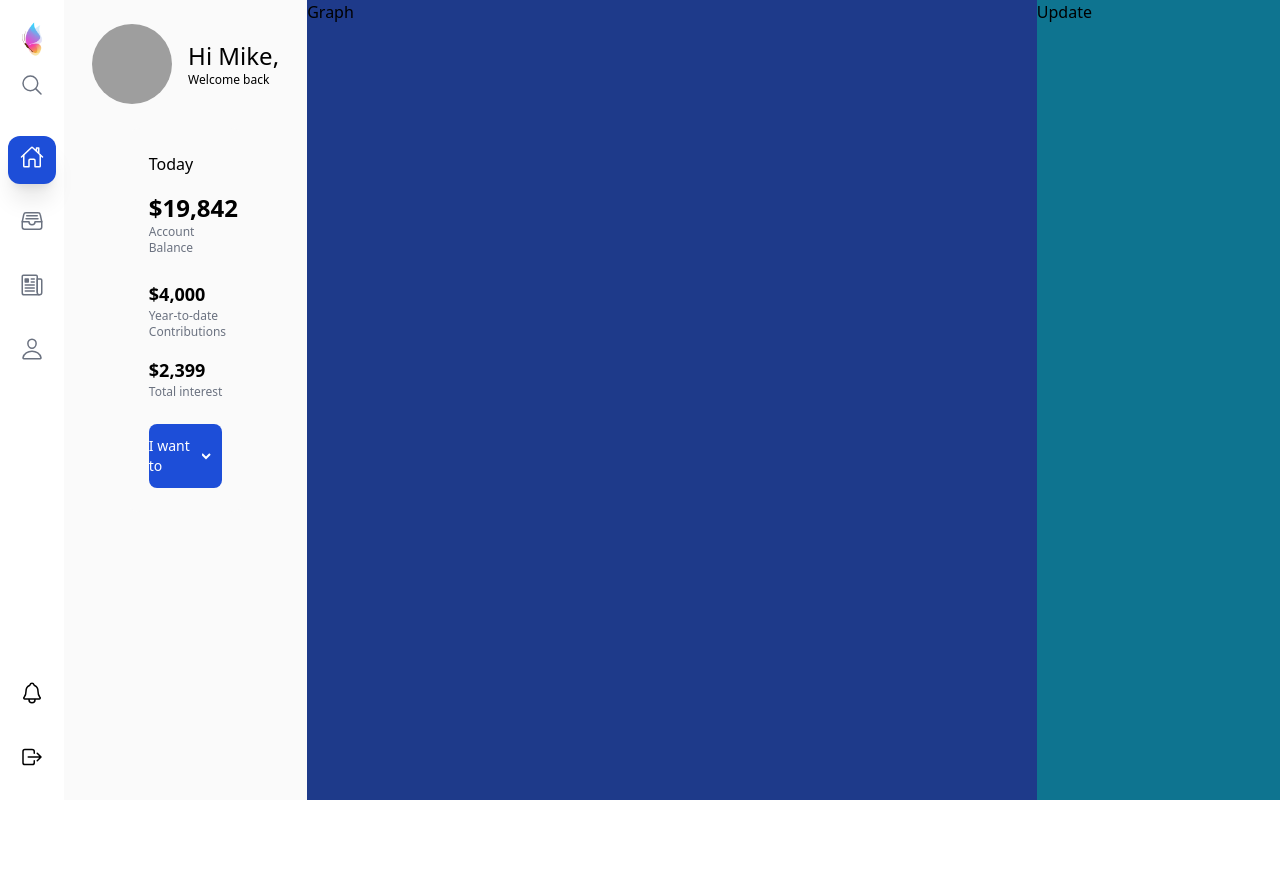
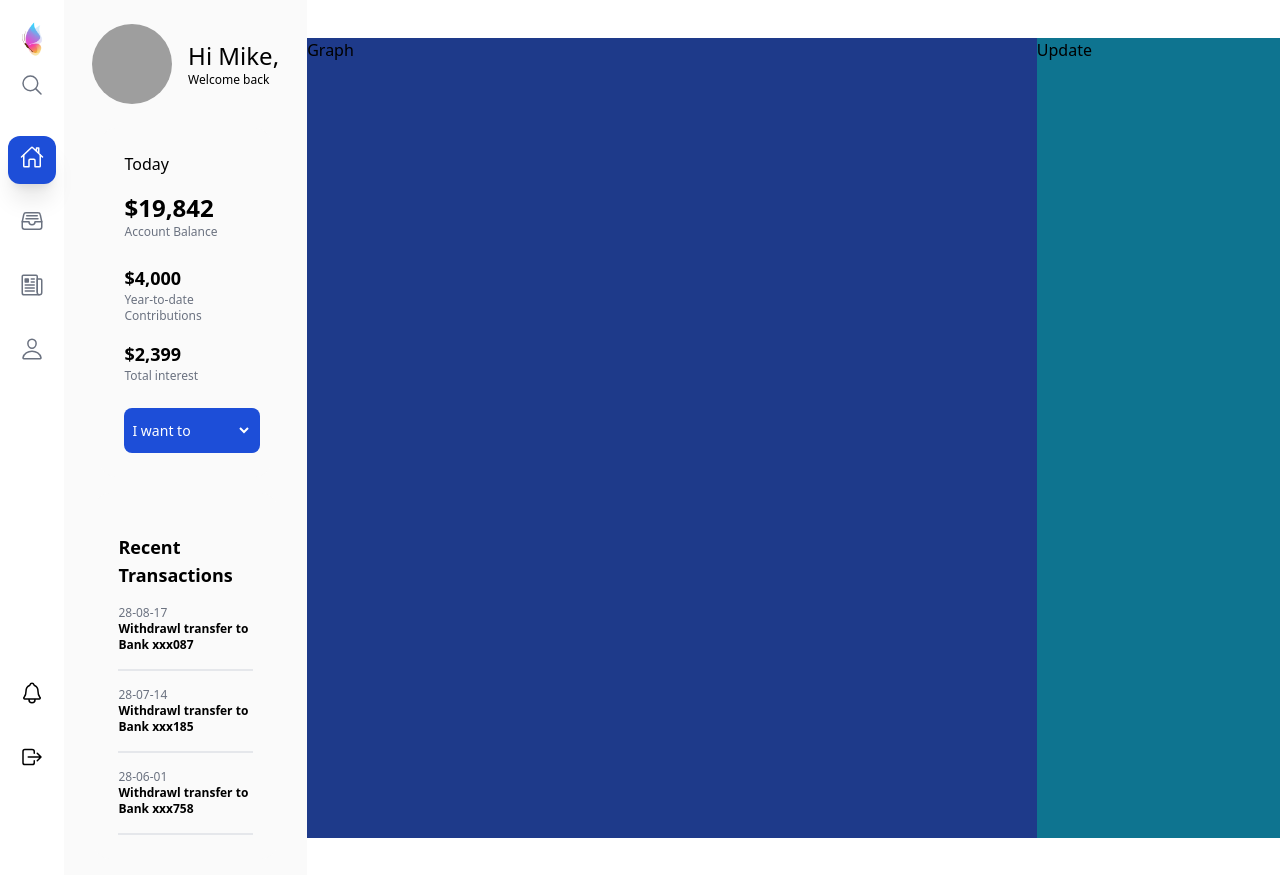
Before and after one commit to Rishav518/RapidQuest, a plain HTML site: page index.html in a window 1280 px wide. Before the commit the page ends 800 px from the top, so only its background shows below. Drawn offline with nearby package versions, Linux system fonts and the light colour scheme; grey boxes are pictures that could not be loaded.

Commit message:
profile completed

```diff
--- a/index.html
+++ b/index.html
@@ -33,7 +33,7 @@
                 </div>
             </div>
             <div class="md:flex-row flex flex-col items-center justify-center w-full">
-                <div class="h-screen flex-col flex items-center justify-start lg:h-screen w-full lg:w-[25%] bg-white lg:bg-[#fafafa]">
+                <div class="flex-col flex items-center justify-start w-full lg:w-[25%] bg-white lg:bg-[#fafafa] overflow-y-scroll">
                     <div class="flex space-x-4 items-center justify-start lg:justify-center my-6 w-[80%]">
                         <div><img class="h-20 w-20 rounded-full overflow-hidden" src="http://source.unsplash.com/random/500x600/?person,man,boy" /></div>
                         <div>
@@ -41,7 +41,7 @@
                             <div class="text-xs">Welcome back</div>
                         </div>
                     </div>
-                    <div class="flex-col p-6 rounded-2xl lg:shadow-none shadow-xl bg-[#fafafa] w-[80%] lg:w-1/2 flex items-start justify-center space-y-4">
+                    <div class="flex-col p-6 rounded-2xl lg:shadow-none shadow-xl bg-[#fafafa] w-[80%] lg:w-[70%] flex items-start justify-center space-y-4">
                         <div class="font-medium text-left">Today</div>
                         <div>
                             <div class="text-2xl font-bold">$19,842</div>
@@ -57,17 +57,31 @@
                                 <div class="text-xs text-gray-500 font-medium">Total interest</div>
                             </div>
                         </div>
-                        <div class="flex items-center justify-center w-full text-sm bg-blue-700 py-3 text-white rounded-lg ">
+                        <div class="flex w-full lg:w-max px-2 items-center justify-center w-full text-sm bg-blue-700 py-3 text-white rounded-lg ">
                             <div class="" for="options">I want to</div>
-                            <div class="md:w-[30%]">
-                                <select class="bg-blue-700 w-[60%]" id="options">
+                            <div class="">
+                                <select class="bg-blue-700 focus:outline-none" id="options">
                                     <option value="" disabled selected hidden></option>
                                     <option value="invest">Invest</option>
                                     <option value="sell">Sell</option>
                                 </select>
                             </div>
                         </div>
-
+                    </div>
+                    <div class="flex-col flex w-[80%] lg:w-3/4 space-y-4 bg-[#fafafa] lg:shadow-none p-6 rounded-2xl my-4 shadow-xl">
+                        <div class="font-bold text-lg mt-4">Recent Transactions</div>
+                        <div class="text-gray-500 pb-4 border-b-2">
+                            <div class="font-medium text-xs">28-08-17</div>
+                            <div class="text-xs font-bold text-black">Withdrawl transfer to Bank xxx087</div>
+                        </div>
+                        <div class="text-gray-500 pb-4 border-b-2">
+                            <div class="font-medium text-xs">28-07-14</div>
+                            <div class="text-xs font-bold text-black">Withdrawl transfer to Bank xxx185</div>
+                        </div>
+                        <div class="text-gray-500 pb-4 border-b-2">
+                            <div class="font-medium text-xs">28-06-01</div>
+                            <div class="text-xs font-bold text-black">Withdrawl transfer to Bank xxx758</div>
+                        </div>
                     </div>
                 </div>
                 <div class="lg:flex-row flex flex-col items-center justify-center lg:h-screen w-full bg-blue-900 ">
```
